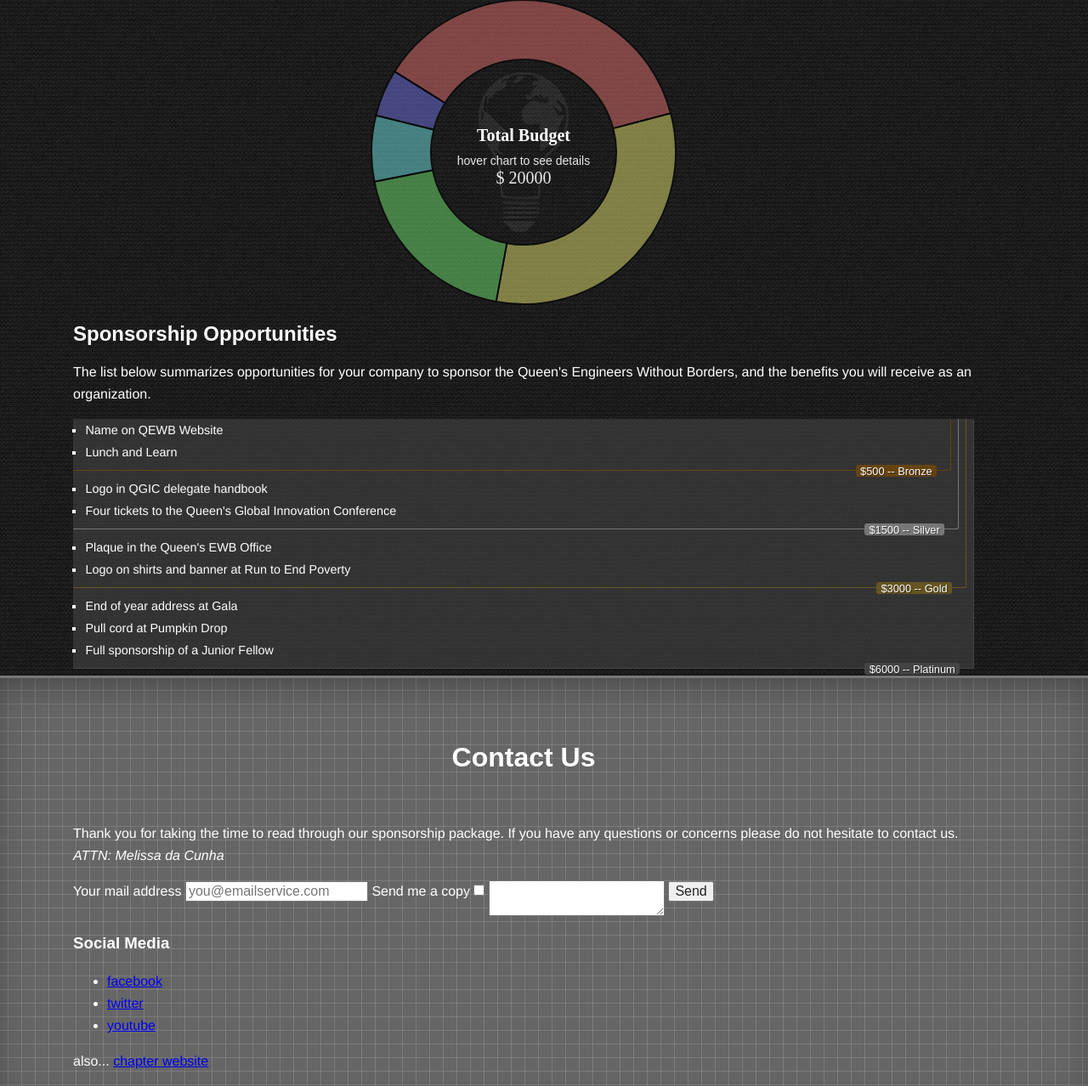
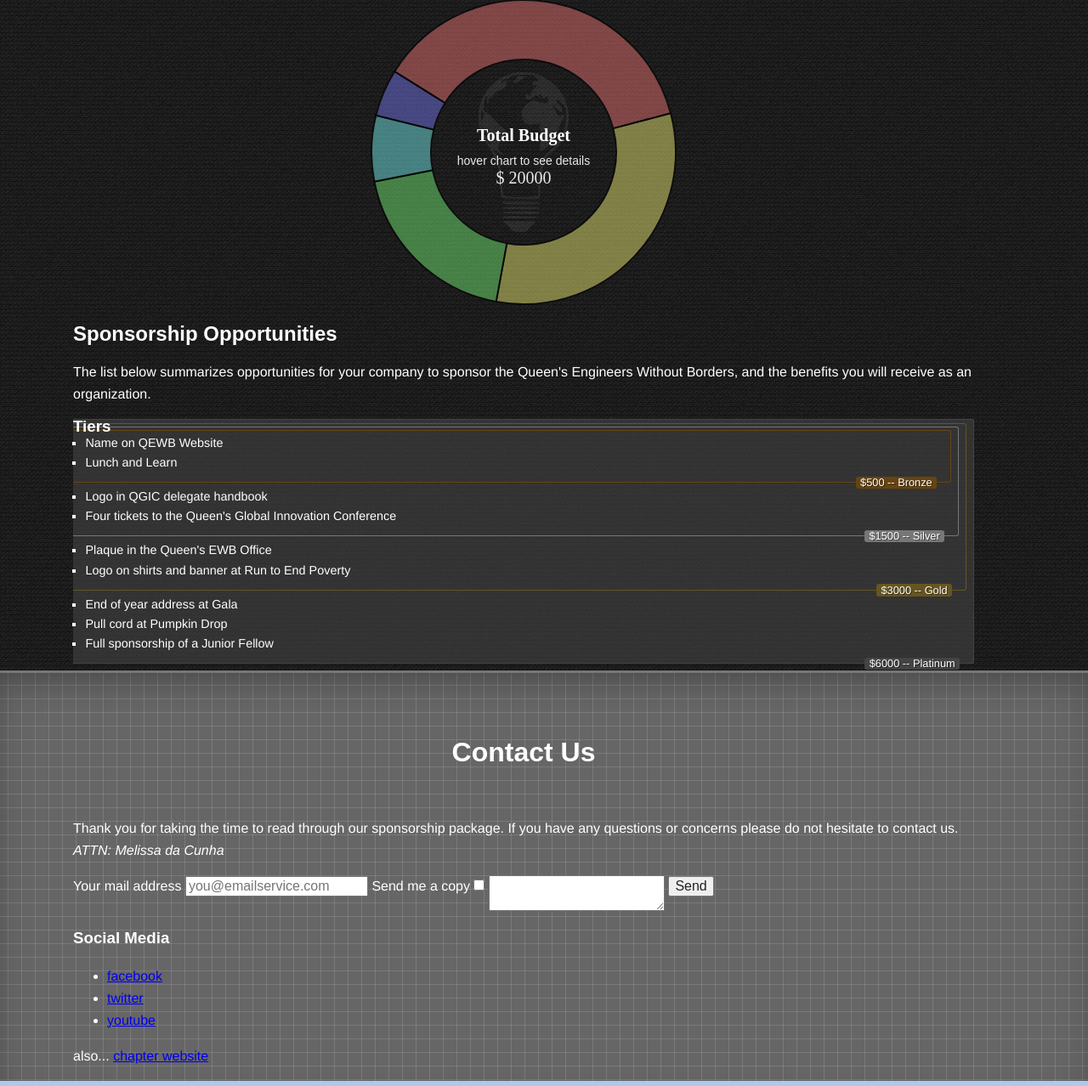
Before and after one commit to uniphil/QEWB-Sponsorship-Package, a Django app: page / in a window 1280 px wide. Shown: the part 4020-5298 px from the top of the page at 85% size. Run offline with Django 3.2, Linux system fonts and the light colour scheme; some libraries are stand-ins or nearby versions; some web fonts are replaced.

Commit message:
tiers title

```diff
--- a/feature/templates/budget.html
+++ b/feature/templates/budget.html
@@ -20,11 +20,12 @@
     <h2 id="{{ section.prospects.slug }}">{{ section.prospects.title }}</h2>
     <p>{{ section.prospects.content }}</p>
     <div id="prospects-options">
-        {% for prospect in section.prospects.options reversed %}
+        <h3>Tiers</h3>
+        {% for prospect in section.prospects.tiers.levels reversed %}
             <ul class="prospect {{ prospect.class }}">
         {% endfor %}
-        {% for prospect in section.prospects.options %}
-                <h3>${{ prospect.minimum }} -- {{ prospect.class }}</h3>
+        {% for prospect in section.prospects.tiers.levels %}
+                <h4>${{ prospect.minimum }} -- {{ prospect.class }}</h4>
                 {% for perk in prospect.perks %}
                     <li>{{ perk }}</li>
                 {% endfor %}
--- a/feature/views.py
+++ b/feature/views.py
@@ -126,41 +126,45 @@ def home(request):
                     'title': 'Sponsorship Opportunities',
                     'slug': 'sponsorship-opportunities',
                     'content': 'The list below summarizes opportunities for your company to sponsor the Queen\'s Engineers Without Borders, and the benefits you will receive as an organization.',
-                    'options': [
+                    'tiers':
                         {
-                            'class': 'Bronze',
-                            'minimum': 500,
-                            'perks': [
-                                'Name on QEWB Website',
-                                'Lunch and Learn',
-                            ],
-                        },
-                        {
-                            'class': 'Silver',
-                            'minimum': 1500,
-                            'perks': [
-                                'Logo in QGIC delegate handbook',
-                                'Four tickets to the Queen\'s Global Innovation Conference',
-                            ],
-                        },
-                        {
-                            'class': 'Gold',
-                            'minimum': 3000,
-                            'perks': [
-                                'Plaque in the Queen\'s EWB Office',
-                                'Logo on shirts and banner at Run to End Poverty',
-                            ],
-                        },
-                        {
-                            'class': 'Platinum',
-                            'minimum': 6000,
-                            'perks': [
-                                'End of year address at Gala',
-                                'Pull cord at Pumpkin Drop',
-                                'Full sponsorship of a Junior Fellow',
-                            ],
-                        },
-                    ],
+                        'title': 'tiers',
+                        'levels': [
+                            {
+                                'class': 'Bronze',
+                                'minimum': 500,
+                                'perks': [
+                                    'Name on QEWB Website',
+                                    'Lunch and Learn',
+                                ],
+                            },
+                            {
+                                'class': 'Silver',
+                                'minimum': 1500,
+                                'perks': [
+                                    'Logo in QGIC delegate handbook',
+                                    'Four tickets to the Queen\'s Global Innovation Conference',
+                                ],
+                            },
+                            {
+                                'class': 'Gold',
+                                'minimum': 3000,
+                                'perks': [
+                                    'Plaque in the Queen\'s EWB Office',
+                                    'Logo on shirts and banner at Run to End Poverty',
+                                ],
+                            },
+                            {
+                                'class': 'Platinum',
+                                'minimum': 6000,
+                                'perks': [
+                                    'End of year address at Gala',
+                                    'Pull cord at Pumpkin Drop',
+                                    'Full sponsorship of a Junior Fellow',
+                                ],
+                            },
+                        ],
+                    },
                 },
             },
             {
--- a/static/css/less/style.less
+++ b/static/css/less/style.less
@@ -268,16 +268,24 @@ nav {
         }
     }
     #prospects {
+        position: relative;
+        h3 {
+            margin: 0;
+            line-height: 1em;
+            position: absolute;
+            z-index: 10;
+        }
         #prospects-options {
             background: rgba(64, 64, 64, 0.667);
         }
         ul {
-            margin: 0 0 0.5rem;
+            margin: 0.2rem 0 0.5rem;
             padding: 0 0.5rem 0.5rem 0;
             position: relative;
             border: 1px solid rgba(255, 255, 255, 0.5);
-            border-width: 0 1px 1px 0;
-            h3 {
+            border-width: 1px 1px 1px 0;
+            border-radius: 0 3px 3px 0;
+            h4 {
                 display: block;
                 margin: 0;
                 padding: 0.1rem 0.333rem 0;
@@ -292,33 +300,33 @@ nav {
             }
             &> li {
                 font-size: 0.9rem;
-                margin: 0 0 0 1em;
+                line-height: 1.1rem;
+                margin: 0.4em 0 0.333rem 1em;
                 list-style-type: square;
                 &:first-child {
-                    margin-top: 0.5rem;
+                    margin-top: 0.667rem;
                 }
             }
         }
         ul.prospect {
-            border-radius: 0 0 3px;
-            &> h3 {
+            &> h4 {
                 border-radius: 3px;
             }
             &.Bronze {
                 border-color: #641;
-                &> h3 { background: #641; }
+                &> h4 { background: #641; }
             }
             &.Silver {
                 border-color: #777;
-                &> h3 { background: #777; }
+                &> h4 { background: #777; }
             }
             &.Gold {
                 border-color: #652;
-                &> h3 { background: #652; }
+                &> h4 { background: #652; }
             }
             &.Platinum {
                 border-color: #444;
-                &> h3 { background: #444; }
+                &> h4 { background: #444; }
             }
         }
     }
--- a/static/css/style.css
+++ b/static/css/style.css
@@ -23,14 +23,15 @@ nav a:hover{text-decoration:underline;}
 #what-we-do{background:#ffffff url('/static/img/head-grid-dark.svg');border-bottom:0.2em dotted #aaccee;}
 #events{background:#aaccee;border-top:0.2em dotted white;border-bottom:0.2em dotted #333;}#events h1{margin:1em 0 2em;}
 #budget{color:white;border-top:0.2em dotted #aaccee;background:#333333 url('/static/img/blackness.png');border-bottom:0.2em solid #777;}#budget #pie-container{width:100%;max-width:360px;margin:0 auto;}#budget #pie-container #pie{width:240px;height:240px;margin:0 auto;}
+#budget #prospects{position:relative;}#budget #prospects h3{margin:0;line-height:1em;position:absolute;z-index:10;}
 #budget #prospects #prospects-options{background:rgba(64, 64, 64, 0.667);}
-#budget #prospects ul{margin:0 0 0.5rem;padding:0 0.5rem 0.5rem 0;position:relative;border:1px solid rgba(255, 255, 255, 0.5);border-width:0 1px 1px 0;}#budget #prospects ul h3{display:block;margin:0;padding:0.1rem 0.333rem 0;font-weight:normal;font-size:0.8rem;line-height:0.8rem;position:absolute;bottom:-0.5rem;right:1rem;background:black;text-shadow:1px 1px 0 rgba(0, 0, 0, 0.5);}
-#budget #prospects ul>li{font-size:0.9rem;margin:0 0 0 1em;list-style-type:square;}#budget #prospects ul>li:first-child{margin-top:0.5rem;}
-#budget #prospects ul.prospect{border-radius:0 0 3px;}#budget #prospects ul.prospect>h3{border-radius:3px;}
-#budget #prospects ul.prospect.Bronze{border-color:#641;}#budget #prospects ul.prospect.Bronze>h3{background:#641;}
-#budget #prospects ul.prospect.Silver{border-color:#777;}#budget #prospects ul.prospect.Silver>h3{background:#777;}
-#budget #prospects ul.prospect.Gold{border-color:#652;}#budget #prospects ul.prospect.Gold>h3{background:#652;}
-#budget #prospects ul.prospect.Platinum{border-color:#444;}#budget #prospects ul.prospect.Platinum>h3{background:#444;}
+#budget #prospects ul{margin:0.2rem 0 0.5rem;padding:0 0.5rem 0.5rem 0;position:relative;border:1px solid rgba(255, 255, 255, 0.5);border-width:1px 1px 1px 0;border-radius:0 3px 3px 0;}#budget #prospects ul h4{display:block;margin:0;padding:0.1rem 0.333rem 0;font-weight:normal;font-size:0.8rem;line-height:0.8rem;position:absolute;bottom:-0.5rem;right:1rem;background:black;text-shadow:1px 1px 0 rgba(0, 0, 0, 0.5);}
+#budget #prospects ul>li{font-size:0.9rem;line-height:1.1rem;margin:0.4em 0 0.333rem 1em;list-style-type:square;}#budget #prospects ul>li:first-child{margin-top:0.667rem;}
+#budget #prospects ul.prospect>h4{border-radius:3px;}
+#budget #prospects ul.prospect.Bronze{border-color:#641;}#budget #prospects ul.prospect.Bronze>h4{background:#641;}
+#budget #prospects ul.prospect.Silver{border-color:#777;}#budget #prospects ul.prospect.Silver>h4{background:#777;}
+#budget #prospects ul.prospect.Gold{border-color:#652;}#budget #prospects ul.prospect.Gold>h4{background:#652;}
+#budget #prospects ul.prospect.Platinum{border-color:#444;}#budget #prospects ul.prospect.Platinum>h4{background:#444;}
 .js #chart-fallback{display:none;}
 #contact{color:white;background:#666666 url('/static/img/head-grid.svg');-webkit-box-shadow:inset 0 1em 3em -1em rgba(0, 0, 0, 0.4);-moz-box-shadow:inset 0 1em 3em -1em rgba(0, 0, 0, 0.4);box-shadow:inset 0 1em 3em -1em rgba(0, 0, 0, 0.4);}
 .slider,.slider li{padding:0;list-style-type:none;}.slider a,.slider li a{text-decoration:none;color:inherit;}
```
